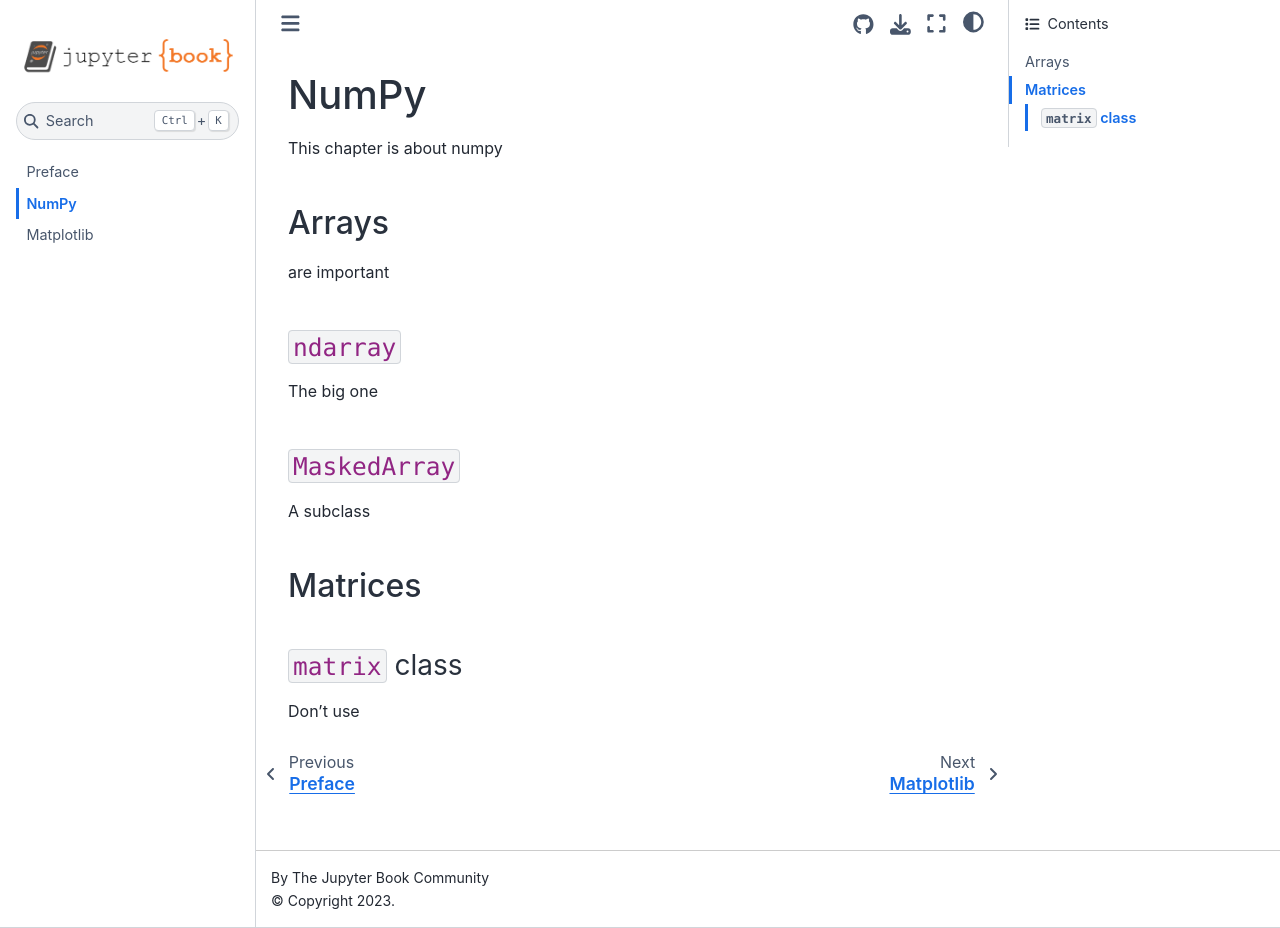
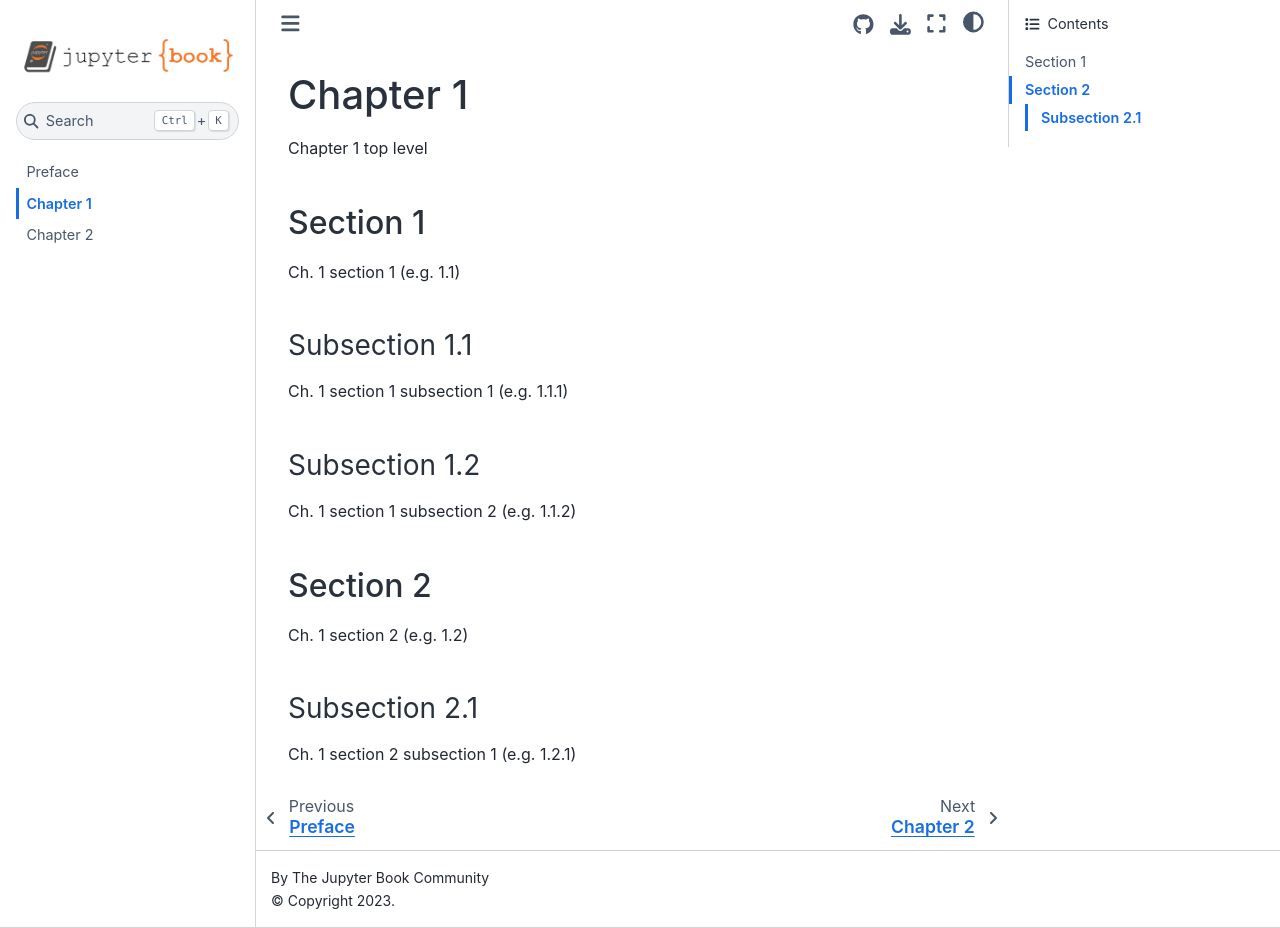
Before and after one commit to rossbar/toc_test_book, a Jupyter Book: the page built from content/ch1.md, in a window 1280 px wide and 928 px high. Built offline with Jupyter Book 1.0.4 settings and Sphinx 7.4.7 and the Sphinx Book theme 1.1.4, drawn with Linux system fonts in a browser that asks for light colours.

Commit message:
Change example text to highlight doc structure.

```diff
--- a/content/ch1.md
+++ b/content/ch1.md
@@ -1,21 +1,23 @@
-# NumPy
+# Chapter 1
 
-This chapter is about numpy
+Chapter 1 top level
 
-## Arrays
+## Section 1
 
-are important
+Ch. 1 section 1 (e.g. 1.1)
 
-### `ndarray`
+### Subsection 1.1
 
-The big one
+Ch. 1 section 1 subsection 1 (e.g. 1.1.1)
 
-### `MaskedArray`
+### Subsection 1.2
 
-A subclass
+Ch. 1 section 1 subsection 2 (e.g. 1.1.2)
 
-## Matrices
+## Section 2
 
-### `matrix` class
+Ch. 1 section 2 (e.g. 1.2)
 
-Don't use
+### Subsection 2.1
+
+Ch. 1 section 2 subsection 1 (e.g. 1.2.1)
--- a/content/ch2.md
+++ b/content/ch2.md
@@ -1,7 +1,7 @@
-# Matplotlib
+# Chapter 2
 
-Visualization
+Ch. 2 top level
 
-## pyplot
+## Ch2section1
 
-Interactive
+e.g. 2.1
```
Also changed, not shown: content/preface.md (+7 -11 lines).
